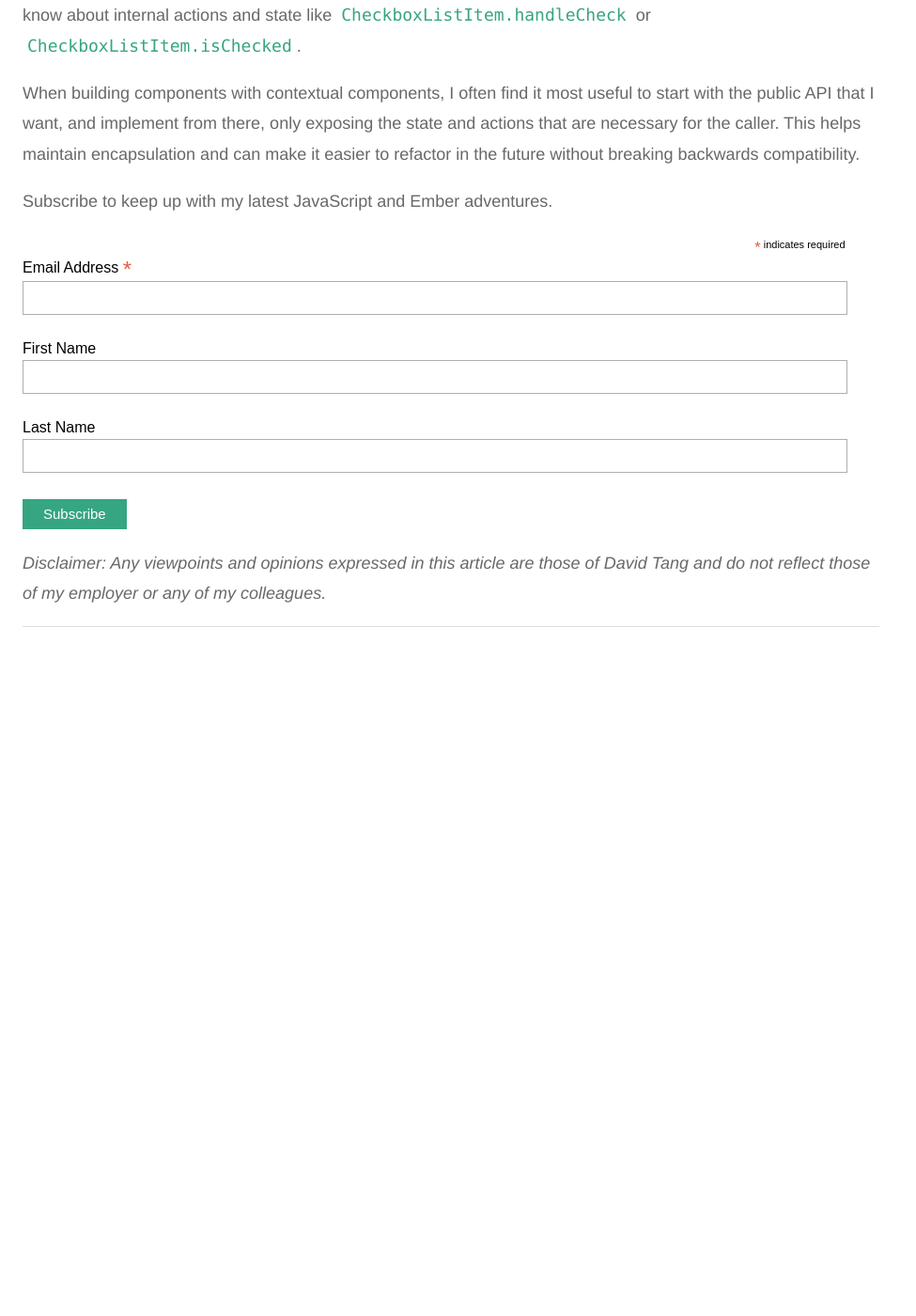
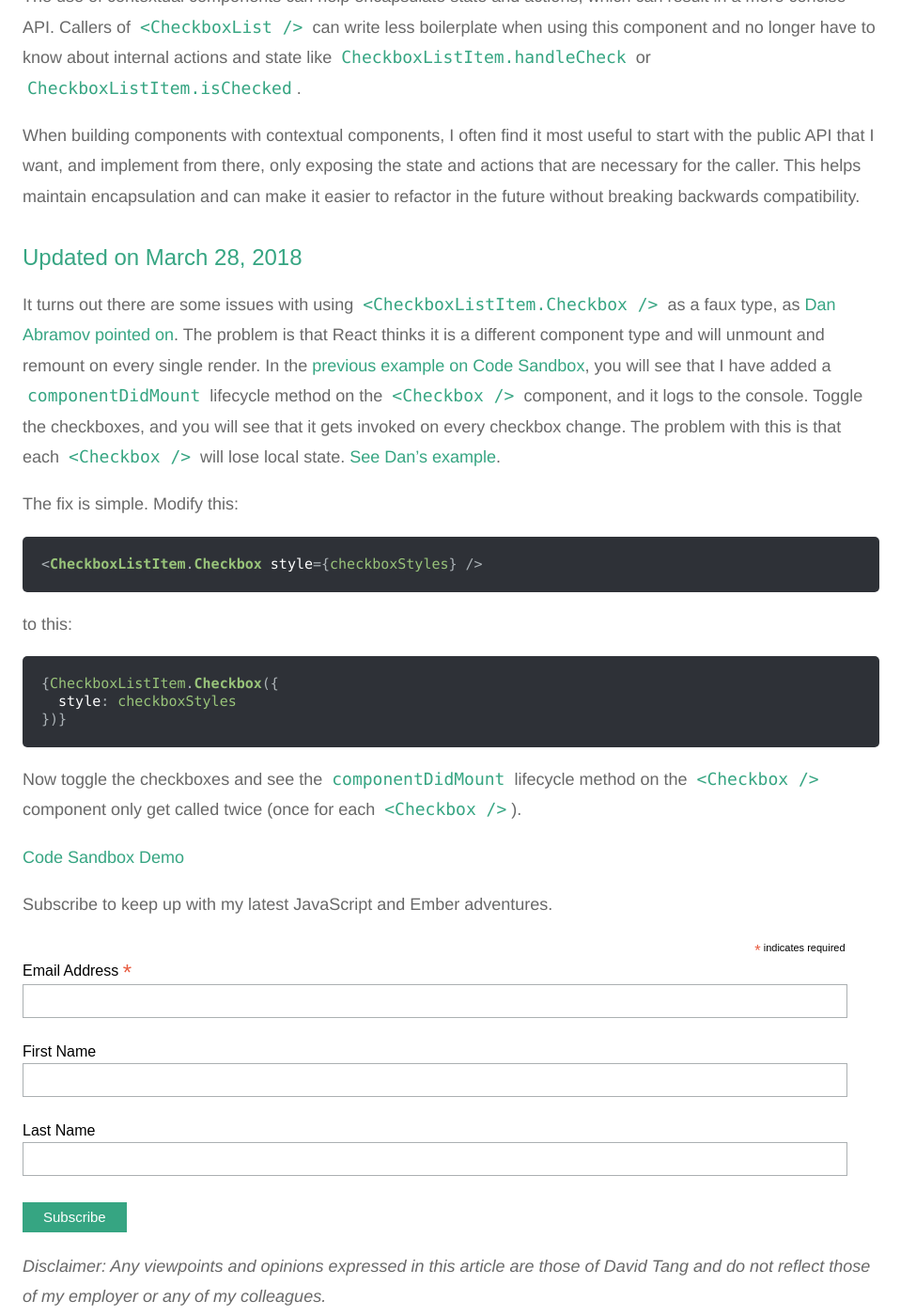
Before and after one commit to iamdtang/skaterdav85.github.io, a Jekyll site: the page built from _posts/2018-03-18-contextual-components-in-react.md, in a window 1280 px wide and 1400 px high, scrolled down 3956 px. Shown: the whole window at 94% size, without its empty margins (0-975 px from the left). Built offline with Jekyll 4.4.1, drawn with Linux system fonts in a browser that asks for light colours; nearby versions of some CDN libraries; before the commit the page ends 4647 px from its top, so only the background shows below that; some of the changed text lies outside the part shown.

Commit message:
edited last post

````diff
--- a/_layouts/post.html
+++ b/_layouts/post.html
@@ -1,33 +1,29 @@
 ---
 layout: default
 ---
-<h1>{{ page.title }}</h1>
+<h1>{{page.title}}</h1>
 <p class="meta">
-    {{ page.date | date: "%A" }},
-    {% assign d = page.date | date: "%d" | plus:'0' %}
-    {{ page.date | date: "%B" }}
-    {% case d %}
-    {% when 1 or 21 or 31 %}{{ d }}st,
-    {% when 2 or 22 %}{{ d }}nd,
-    {% when 3 or 23 %}{{ d }}rd,
-    {% else %}{{ d }}th,
-    {% endcase %}
-    {{ page.date | date: "%Y" }}
+  {{page.date | date: "%B %e, %Y"}}
 </p>
+{% if page.updated %}
+  <p class="meta">
+    This page was last updated on {{page.updated | date: "%B %e, %Y"}}.
+  </p>
+{% endif %}
 
 {% unless page.categories == empty %}
 <ul class="categories">
-    {% assign categories_list = page.categories %}
-    {% for category in categories_list %}
-        <li>
-            {{ category }}
-        </li>
-    {% endfor %}
+  {% assign categories_list = page.categories %}
+  {% for category in categories_list %}
+    <li>
+      {{category}}
+    </li>
+  {% endfor %}
 </ul>
 {% endunless %}
 
 <div class="post">
-{{ content }}
+{{content}}
 {% include footer-subscribe.html %}
 <p><em>Disclaimer: Any viewpoints and opinions expressed in this article are those of David Tang and do not reflect those of my employer or any of my colleagues.</em></p>
 </div>
--- a/_posts/2018-03-18-contextual-components-in-react.md
+++ b/_posts/2018-03-18-contextual-components-in-react.md
@@ -2,6 +2,7 @@
 layout: post
 title: Contextual Components in React
 date: 2018-03-18
+updated: 2018-03-28
 description: Contextual Components are one of my favorite features in Ember. In this post, I show how you can implement the same pattern in React components using the Render Props pattern.
 image: contextual-components-in-react.png?cache-bust
 image_alt: Code snippet of a contextual component in React
@@ -151,3 +152,25 @@ class Checkbox extends React.Component {
 The use of contextual components can help encapsulate state and actions, which can result in a more concise API. Callers of `<CheckboxList />` can write less boilerplate when using this component and no longer have to know about internal actions and state like `CheckboxListItem.handleCheck` or `CheckboxListItem.isChecked`.
 
 When building components with contextual components, I often find it most useful to start with the public API that I want, and implement from there, only exposing the state and actions that are necessary for the caller. This helps maintain encapsulation and can make it easier to refactor in the future without breaking backwards compatibility.
+
+## Updated on {{page.updated | date: "%B %e, %Y"}}
+
+It turns out there are some issues with using `<CheckboxListItem.Checkbox />` as a faux type, as [Dan Abramov pointed on](https://twitter.com/iamdtang/status/975970972489588736). The problem is that React thinks it is a different component type and will unmount and remount on every single render. In the [previous example on Code Sandbox](https://codesandbox.io/s/oql1k85zx6), you will see that I have added a `componentDidMount` lifecycle method on the `<Checkbox />` component, and it logs to the console. Toggle the checkboxes, and you will see that it gets invoked on every checkbox change. The problem with this is that each `<Checkbox />` will lose local state. [See Dan's example](https://codesandbox.io/s/9366yy02nr).
+
+The fix is simple. Modify this:
+
+```jsx
+<CheckboxListItem.Checkbox style={checkboxStyles} />
+```
+
+to this:
+
+```jsx
+{CheckboxListItem.Checkbox({
+  style: checkboxStyles
+})}
+```
+
+Now toggle the checkboxes and see the `componentDidMount` lifecycle method on the `<Checkbox />` component only get called twice (once for each `<Checkbox />`).
+
+[Code Sandbox Demo](https://codesandbox.io/s/ko6jr981j3)
````
